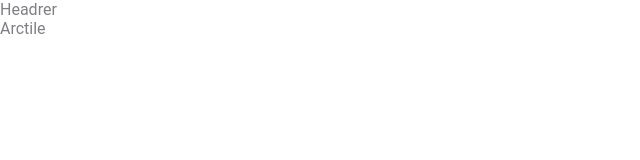
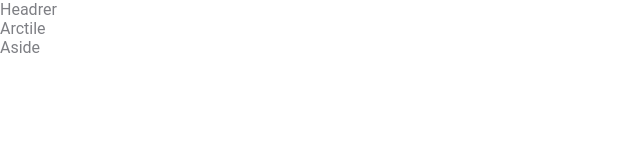
Before and after one commit to DiKo6696/wpresssite, a plain HTML site: page index.html in a window 1280 px wide. Shown: the full height of the page, 0-640 px from the left. Drawn offline with Linux system fonts and the light colour scheme.

Commit message:
github commit

```diff
--- a/index.html
+++ b/index.html
@@ -13,7 +13,7 @@
 	<header>Headrer</header>
 	<main>
 	 	<arctile>Arctile</arctile>
-		<aside></Aside</aside>
+		<aside>Aside</aside>
  	</main>
 	<footer></footer>
 </body>
```
